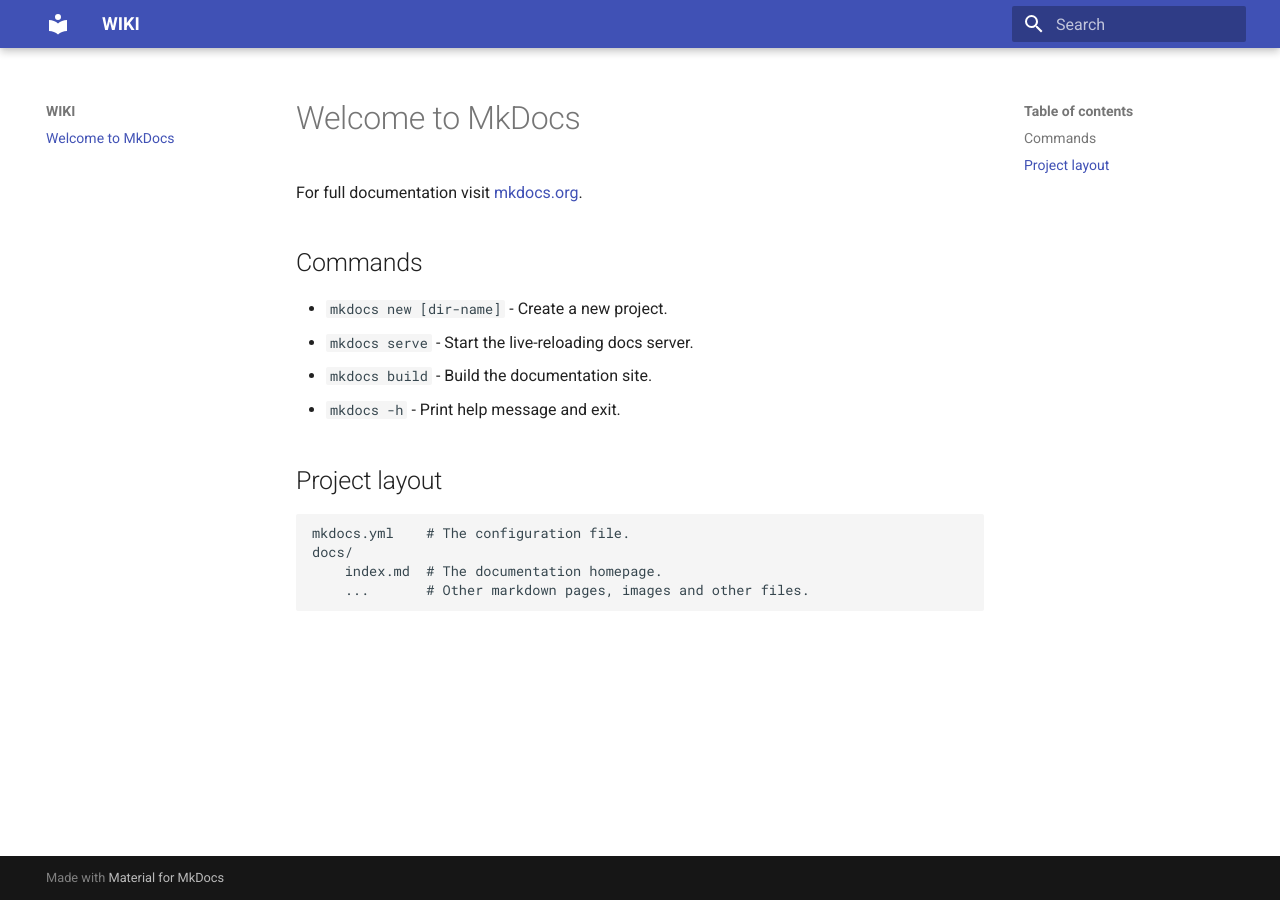
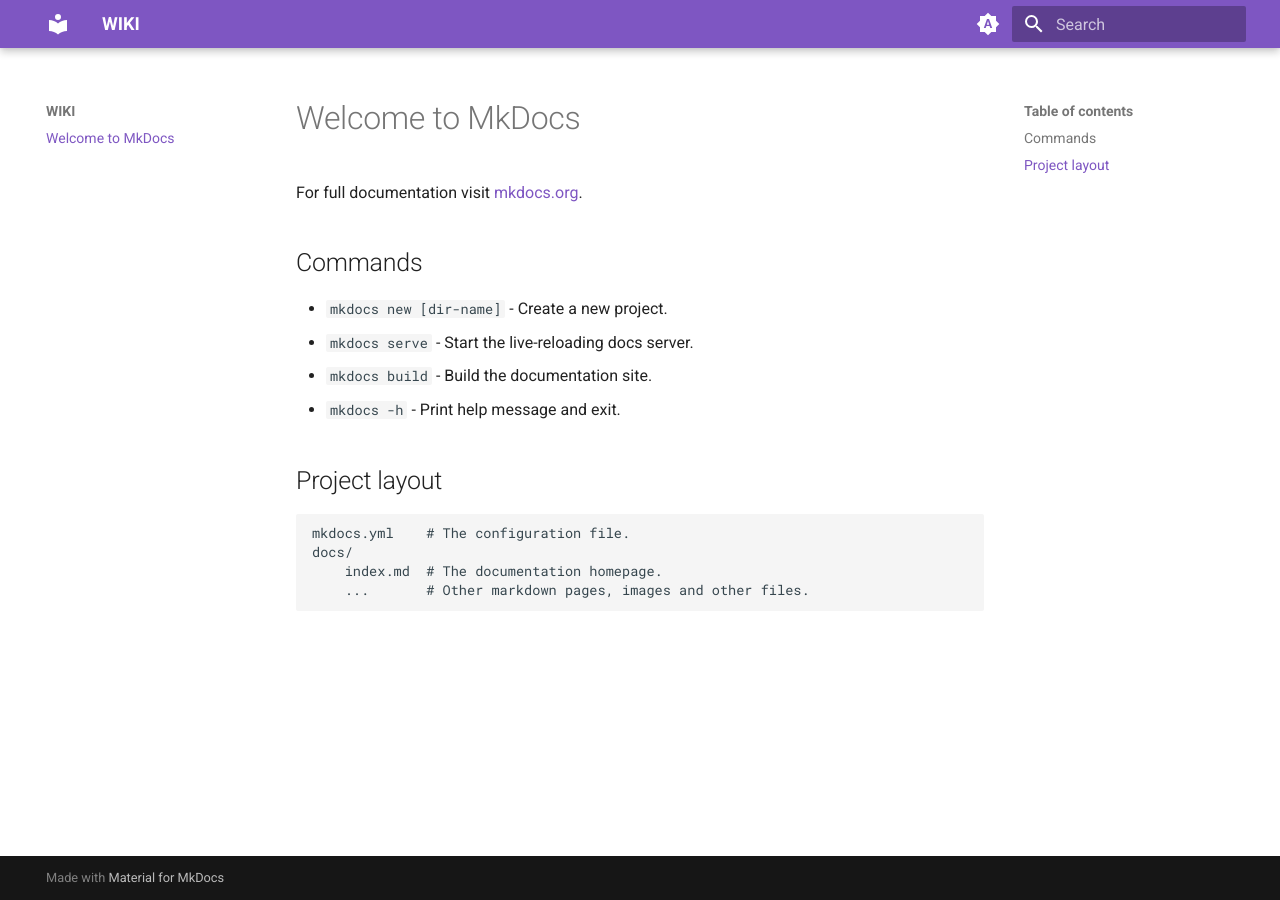
Before and after one commit to Amcsui/wiki, an MkDocs documentation site: the page built from docs/index.md, in a window 1280 px wide. Built offline with MkDocs 1.6.1 and Material for MkDocs 9.7.7, drawn with Linux system fonts in a browser that asks for light colours.

Commit message:
IMP => light and dark mod +colors

```diff
--- a/mkdocs.yml
+++ b/mkdocs.yml
@@ -1,4 +1,30 @@
+
 site_name: WIKI
 site_url: https://wiki.amcsui.ir
 theme:
   name: material
+  palette:
+    - media: "(prefers-color-scheme)"
+
+      toggle:
+        icon: material/brightness-auto
+        name: Switch to light mode
+
+    # Palette toggle for light mode
+    - media: "(prefers-color-scheme: light)"
+      scheme: default
+      primary: deep purple
+      accent: deep purple
+
+      toggle:
+        icon: material/brightness-7
+        name: Switch to dark mode
+
+    # Palette toggle for dark mode
+    - media: "(prefers-color-scheme: dark)"
+      scheme: slate
+      primary: deep purple
+      accent: deep purple
+      toggle:
+        icon: material/brightness-4
+        name: Switch to system preference
```
